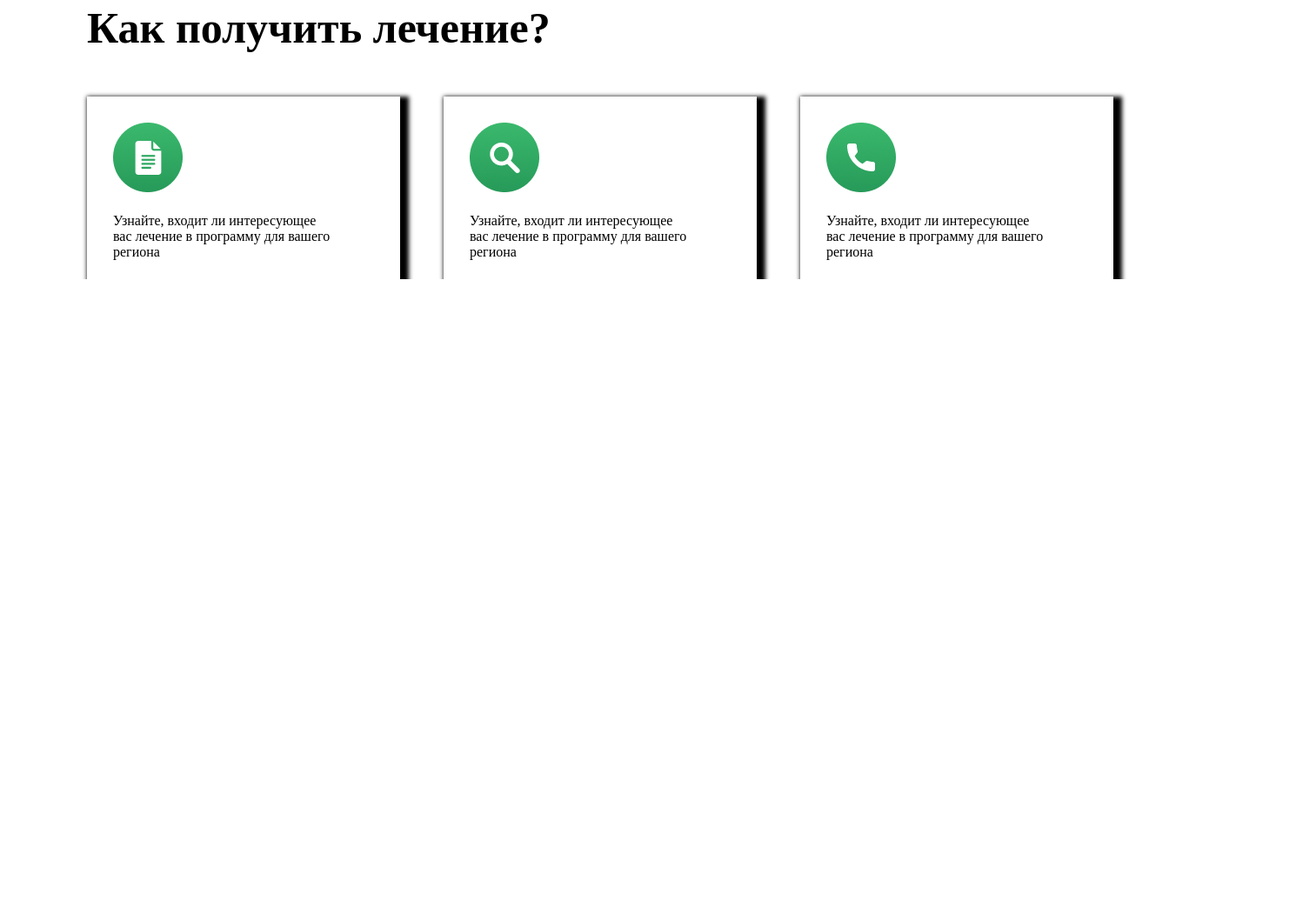
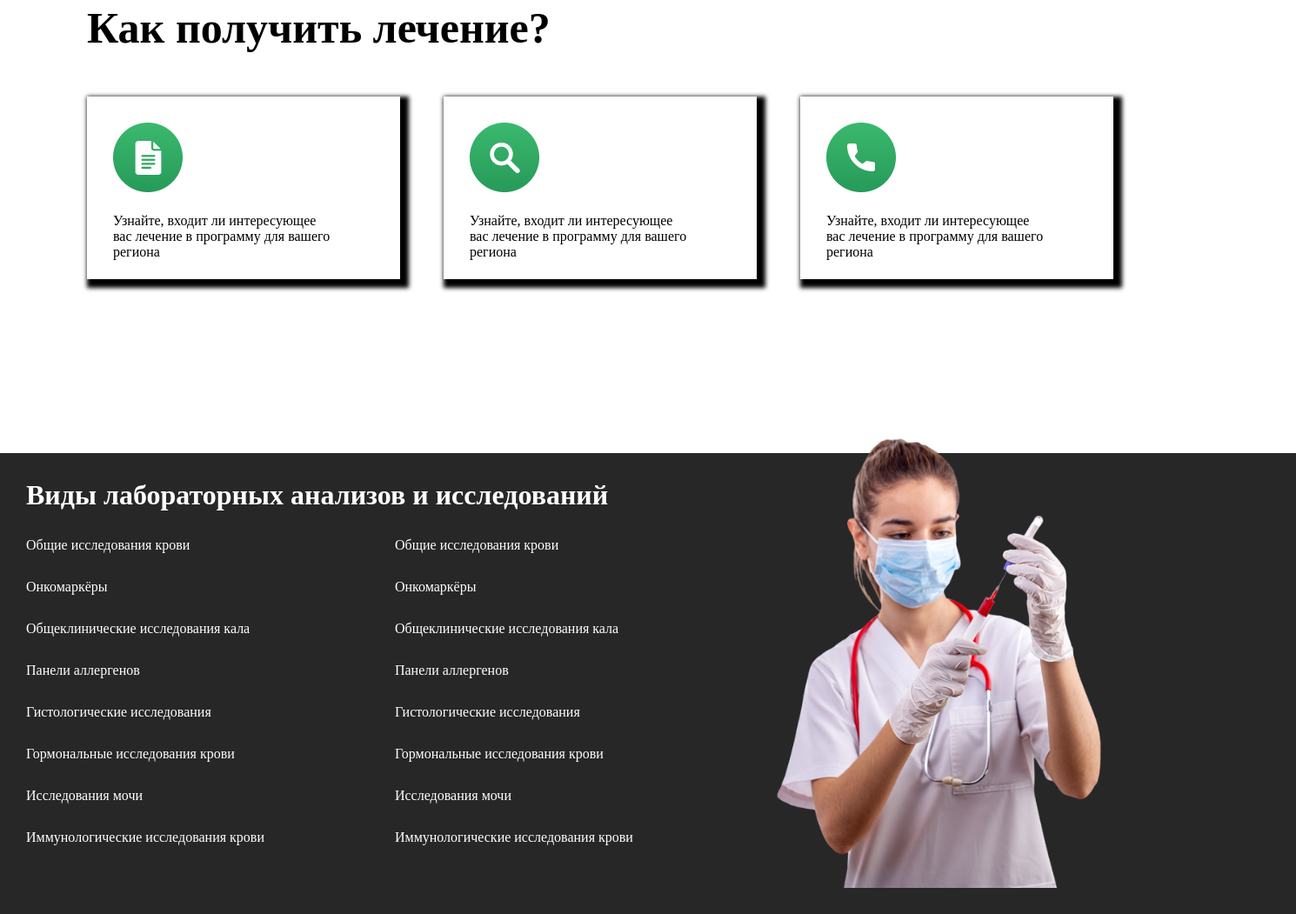
Before and after one commit to abulqosimibroimov5/home-task-16-teamlead, a plain HTML site: page index.html in a window 1280 px wide. Shown: the part 823-1874 px from the top of the page at 87% size, 1490 px wide, since content can reach past the window. Before the commit the page ends 1144 px from the top, so only its background shows below. Drawn offline with Linux system fonts and the light colour scheme.

Commit message:
salom19-salom21

```diff
--- a/index.html
+++ b/index.html
@@ -60,5 +60,31 @@
     <p class="salom15">Узнайте, входит ли интересующее<br> вас лечение в программу для вашего<br> региона</p>
 </div>
 </div>
+<div class="salom19">
+    <h1>Виды лабораторных анализов и исследований</h1>
+<div class="salom21">
+    <div class="salom20">
+        <p>Общие исследования крови</p>
+    <p>Онкомаркёры</p>
+    <p>Общеклинические исследования кала</p>
+    <p>Панели аллергенов</p>
+    <p>Гистологические исследования</p>
+    <p>Гормональные исследования крови</p>
+    <p>Исследования мочи</p>
+    <p>Иммунологические исследования крови</p>
+</div>
+<div class="salom20">
+        <p>Общие исследования крови</p>
+    <p>Онкомаркёры</p>
+    <p>Общеклинические исследования кала</p>
+    <p>Панели аллергенов</p>
+    <p>Гистологические исследования</p>
+    <p>Гормональные исследования крови</p>
+    <p>Исследования мочи</p>
+    <p>Иммунологические исследования крови</p>
+</div>
+<img class="salom22" src="./woman-nurse-or-doctor-2021-08-27-13-41-17-utc-PhotoRoom 1.png" alt="">
+</div>
+</div>
 </body>
 </html>
--- a/style.css
+++ b/style.css
@@ -98,3 +98,24 @@
     padding: 30px;
     box-shadow: 5px 5px 5px 5px;
 }
+.salom19{
+    margin-top: 200px;
+    color: white;
+    padding: 30px;
+    width: 1430px;
+    background-color: #272727;
+}
+.salom20{
+    display: flex;
+    flex-direction: column;
+    gap: 30px;
+    margin-top: 30px;
+}
+.salom21{
+    display: flex;
+    gap: 150px;
+}
+.salom22{
+    margin-top: -100px;
+    width: 400px;
+}
```
Also changed, not shown: woman-nurse-or-doctor-2021-08-27-13-41-17-utc-PhotoRoom 1.png (added).
